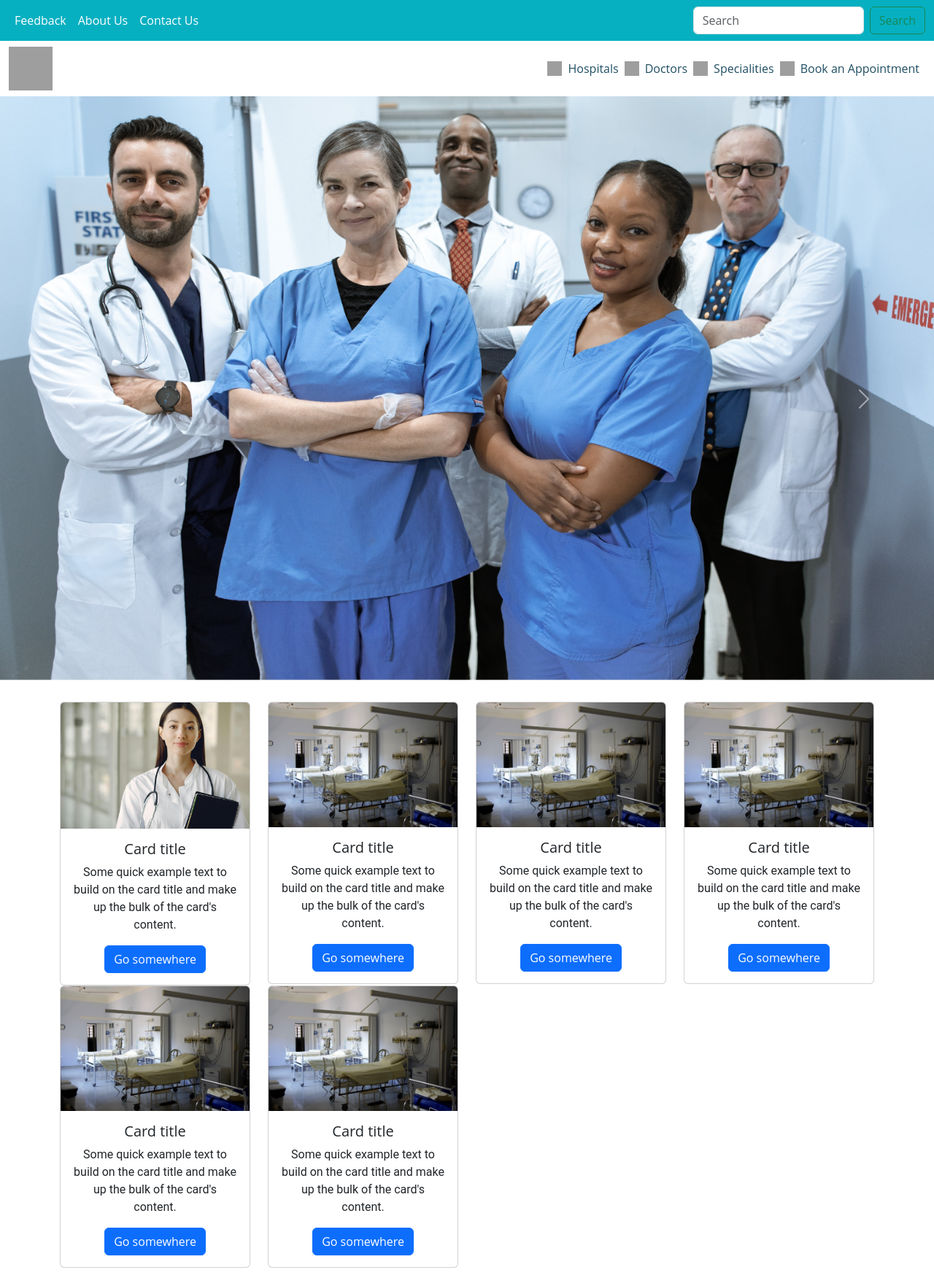
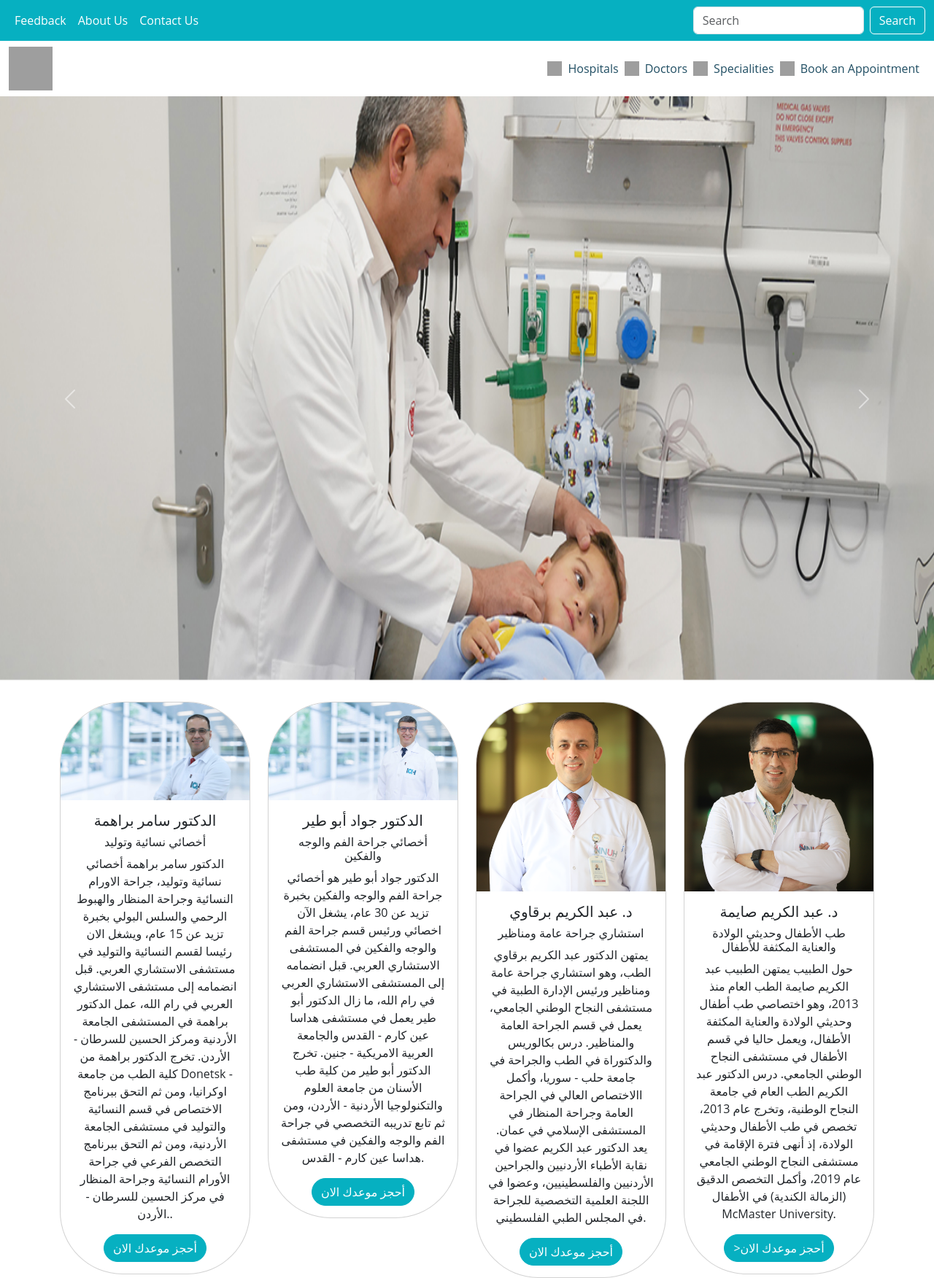
Before and after one commit to habibGrande/We-care, a Django app: page / in a window 1280 px wide. Shown: the whole page at 73% size. Run offline with Django 4.2, Linux system fonts and the light colour scheme; grey boxes are pictures that could not be loaded.

Commit message:
viewpages

```diff
--- a/weCare/weCare_App/static/css/style.css
+++ b/weCare/weCare_App/static/css/style.css
@@ -1,65 +1,16 @@
-.countenr{
-    display: flex;
-    justify-content: space-around;
 
-}
-.img{
-    width: 180px;
-    height: 180px;
-    border-radius: 50%;
-    margin-left: 5px;
-    margin-top: 5px;
-
-}
-
-.book_now{
-    width: 80%;
-    height: 50px;
-    font-size: 2rem;
-    background-color:#49add6;
-    border-color: #fff;
-    border-style: solid;
-    margin-left: 10%;
-    margin-bottom: 3px;
-    color: #fff;
-
-}
-
-.form{
-    background-color:#49add6;
-    width: 25%;
-    padding-left: 10px;
-    color: #fff;
-}
-
-p {
-    font-size: 1rem;
-    font-family: 'Roboto', sans-serif;
-   }
-
-   h1 {
-    font-size: 2rem;
-    font-family: 'Roboto', sans-serif;
-   }
-.h2{
-    font-size: 1.5rem;
-}
-
-.find_doc_pic{
-    width: 100%;
-    height: 50%;
-}
-
-.img2{
-    width: 200px;
-    height: 200px;
-}
 /* this css for hospital page */
 
 *{
     font-family: 'Open Sans', sans-serif;
   }
 
+  .btn-outline-success{
+    --bs-btn-color: white !important;
+    --bs-btn-hover-bg:  black !important;
+    --bs-btn-border-color: #fff !important;
+
+  }
 
   .nav-1 {
       background-color: #06B0C1;
@@ -103,17 +54,13 @@ p {
       height: 25vw;
   }
 
-  .imag-hospital{
-    width: 100%;
-    height: 550px;
-    margin-bottom: 30px;
-  }
 
 .countenir{
     width: 100%;
     margin: 0px auto;
 
 }
+
 /* css for doc page */
 
 .w-100{
@@ -125,19 +72,21 @@ p {
     display: flex;
 }
 
-.btn-primary {
-    --bs-btn-color: #fff;
-    --bs-btn-bg: red;
-    --bs-btn-border-color: #0d6efd;
-    --bs-btn-hover-color: #fff;
-    --bs-btn-hover-bg: #0b5ed7;
-    --bs-btn-hover-border-color: #0a58ca;
-    --bs-btn-focus-shadow-rgb: 49,132,253;
-    --bs-btn-active-color: #fff;
-    --bs-btn-active-bg: #0a58ca;
-    --bs-btn-active-border-color: #0a53be;
-    --bs-btn-active-shadow: inset 0 3px 5px rgba(0, 0, 0, 0.125);
-    --bs-btn-disabled-color: #fff;
-    --bs-btn-disabled-bg: #0d6efd;
-    --bs-btn-disabled-border-color: #0d6efd;
+.btn-primary,
+.btn-primary:active,
+.btn-primary:visited {
+  background-color: #06b0c1 !important;
+  border-color: #06b0c1 !important;
 }
+
+.btn-primary:hover {
+    background-color: black !important;
+    transition: all 1s ease;
+    -webkit-transition: all 1s ease;
+    -moz-transition: all 1s ease;
+    -o-transition: all 1s ease;
+    -ms-transition: all 1s ease;
+  }
+ .card{
+    --bs-border-radius: 5.375rem !important;
+ }
--- a/weCare/weCare_App/templates/dr_page.html
+++ b/weCare/weCare_App/templates/dr_page.html
@@ -73,7 +73,7 @@
     <div id="carouselExampleControls" class="carousel slide" data-bs-ride="carousel">
       <div class="carousel-inner">
         <div class="carousel-item active">
-          <img src="static\img\pexels-rdne-stock-project-6129507.jpg" class="d-block w-100">
+          <img src="static\img\P1170734_edited.jpg" class="d-block w-100">
         </div>
         <div class="carousel-item">
           <img src="static\img\pexels-anna-shvets-4483327.jpg" class="d-block w-100">
@@ -98,67 +98,69 @@
   <div class="row">
     <div class="col-sm-3">
       <div class="card">
-          <img src="static\img\pexels-gustavo-fring-4173248.jpg" class="card-img-top" alt="...">
+          <img src="static\img\8-3-scaled.jpg" class="card-img-top" alt="...">
           <div class="card-body">
-            <h5 class="card-title">Card title</h5>
-            <p class="card-text">Some quick example text to build on the card title and make up the bulk of the card's content.</p>
-            <a href="#" class="btn btn-primary">Go somewhere</a>
+            <h5 class="card-title">الدكتور سامر براهمة</h5>
+            <h6 class="card-title">أخصائي نسائية وتوليد</h6>
+            <p class="card-text">الدكتور سامر براهمة أخصائي نسائية وتوليد، جراحة الاورام النسائية وجراحة المنظار والهبوط الرحمي والسلس البولي بخبرة تزيد عن 15 عام، ويشغل الان رئيسا لقسم النسائية والتوليد في مستشفى الاستشاري العربي.
+
+              قبل انضمامه إلى مستشفى الاستشاري العربي في رام الله، عمل الدكتور براهمة في المستشفى الجامعة الأردنية ومركز الحسين للسرطان - الأردن.
+
+              تخرج الدكتور براهمة من كلية الطب من جامعة Donetsk - اوكرانيا، ومن ثم التحق ببرنامج الاختصاص في قسم النسائية والتوليد في مستشفى الجامعة الأردنية، ومن ثم التحق ببرنامج التخصص الفرعي في جراحة الأورام النسائية وجراحة المنظار في مركز الحسين للسرطان - الأردن..</p>
+            <a href="#" class="btn btn-primary">أحجز موعدك الان</a>
           </div>
         </div>
     </div>
 
     <div class="col-sm-3">
       <div class="card">
-          <img src="static\img\pexels-pixabay-236380.jpg" class="card-img-top" alt="...">
+          <img src="static\img\Dr.-Jawad-Abu-Tier-1024x530.jpg" class="card-img-top" alt="...">
           <div class="card-body">
-            <h5 class="card-title">Card title</h5>
-            <p class="card-text">Some quick example text to build on the card title and make up the bulk of the card's content.</p>
-            <a href="#" class="btn btn-primary">Go somewhere</a>
+            <h5 class="card-title">الدكتور جواد أبو طير</h5>
+            <h6 class="card-title">أخصائي جراحة الفم والوجه والفكين</h6>
+            <p class="card-text">الدكتور جواد أبو طير هو أخصائي جراحة الفم والوجه والفكين بخبرة تزيد عن 30 عام، يشغل الآن اخصائي ورئيس قسم جراحة الفم والوجه والفكين في المستشفى الاستشاري العربي.
+
+              قبل انضمامه إلى المستشفى الاستشاري العربي في رام الله، ما زال الدكتور أبو طير يعمل في مستشفى هداسا عين كارم - القدس والجامعة العربية الامريكية - جنين.
+
+              تخرج الدكتور أبو طير من كلية طب الأسنان من جامعة العلوم والتكنولوجيا الأردنية - الأردن، ومن ثم تابع تدريبه التخصصي في جراحة الفم والوجه والفكين في مستشفى هداسا عين كارم - القدس.</p>
+            <a href="#" class="btn btn-primary">أحجز موعدك الان</a>
           </div>
         </div>
     </div>
 
     <div class="col-sm-3">
       <div class="card">
-          <img src="static\img\pexels-pixabay-236380.jpg" class="card-img-top" alt="...">
+          <img src="static\img\d_bd_lkrym_brqwy.png__1000x1000_autocrop_subsampling-2.png" class="card-img-top">
           <div class="card-body">
-            <h5 class="card-title">Card title</h5>
-            <p class="card-text">Some quick example text to build on the card title and make up the bulk of the card's content.</p>
-            <a href="#" class="btn btn-primary">Go somewhere</a>
+            <h5 class="card-title">د. عبد الكريم برقاوي</h5>
+            <h6 class="card-title">استشاري جراحة عامة ومناظير</h6>
+            <p class="card-text">يمتهن الدكتور عبد الكريم برقاوي الطب،
+               وهو استشاري جراحة عامة ومناظير ورئيس الإدارة الطبية في مستشفى النجاح الوطني الجامعي،
+               يعمل في قسم الجراحة العامة والمناظير.
+              درس بكالوريس والدكتوراة في الطب والجراحة في جامعة حلب - سوريا،
+               وأكمل االاختصاص العالي في الجراحة العامة وجراحة المنظار في المستشفى الإسلامي في عمان.
+              يعد الدكتور عبد الكريم عضوا في نقابة الأطباء الأردنيين والجراحين الأردنيين والفلسطينيين،
+               وعضوا في اللجنة العلمية التخصصية للجراحة في المجلس الطبي الفلسطيني.</p>
+            <a href="#" class="btn btn-primary">أحجز موعدك الان</a>
           </div>
         </div>
     </div>
 
     <div class="col-sm-3">
       <div class="card">
-          <img src="static\img\pexels-pixabay-236380.jpg" class="card-img-top" alt="...">
+          <img src="static\img\d_rym_swft.png__1000x1000_autocrop_subsampling-2.png" class="card-img-top" alt="...">
           <div class="card-body">
-            <h5 class="card-title">Card title</h5>
-            <p class="card-text">Some quick example text to build on the card title and make up the bulk of the card's content.</p>
-            <a href="#" class="btn btn-primary">Go somewhere</a>
-          </div>
-        </div>
-    </div>
-
-    <div class="col-sm-3">
-      <div class="card">
-          <img src="static\img\pexels-pixabay-236380.jpg" class="card-img-top" alt="...">
-          <div class="card-body">
-            <h5 class="card-title">Card title</h5>
-            <p class="card-text">Some quick example text to build on the card title and make up the bulk of the card's content.</p>
-            <a href="#" class="btn btn-primary">Go somewhere</a>
-          </div>
-        </div>
-    </div>
-
-
-    <div class="col-sm-3">
-      <div class="card">
-          <img src="static\img\pexels-pixabay-236380.jpg" class="card-img-top" alt="...">
-          <div class="card-body">
-            <h5 class="card-title">Card title</h5>
-            <p class="card-text">Some quick example text to build on the card title and make up the bulk of the card's content.</p>
-            <a href="#" class="btn btn-primary">Go somewhere</a>
+            <h5 class="card-title">د. عبد الكريم صايمة</h5>
+            <h6 class="card-title">طب الأطفال وحديثي الولادة والعناية المكثفة للأطفال</h6>
+            <p class="card-text">حول الطبيب
+              يمتهن الطبيب عبد الكريم صايمة الطب العام منذ 2013،
+               وهو اختصاصي طب أطفال وحديثي الولادة والعناية المكثفة الأطفال،
+               ويعمل حاليا في قسم الأطفال في مستشفى النجاح الوطني الجامعي.
+              درس الدكتور عبد الكريم الطب العام في جامعة النجاح الوطنية،
+               وتخرج عام 2013، تخصص في طب الأطفال وحديثي الولادة،
+               إذ أنهى فترة الإقامة في مستشفى النجاح الوطني الجامعي عام 2019،
+               وأكمل التخصص الدقيق (الزمالة الكندية) في الأطفال McMaster University.</p>
+            <a href="#" class="btn btn-primary">>أحجز موعدك الان</a>
           </div>
         </div>
     </div>
```
Also changed, not shown: weCare/weCare_App/templates/hospital.html (+18 -37 lines), weCare/weCare_App/static/img/8-3-scaled.jpg (added), weCare/weCare_App/static/img/Dr.-Jawad-Abu-Tier-1024x530.jpg (added), weCare/weCare_App/static/img/P1170734_edited.jpg (added), weCare/weCare_App/static/img/d_bd_lkrym_brqwy.png__1000x1000_autocrop_subsampling-2.png (added), weCare/weCare_App/static/img/d_rym_swft.png__1000x1000_autocrop_subsampling-2.png (added).
